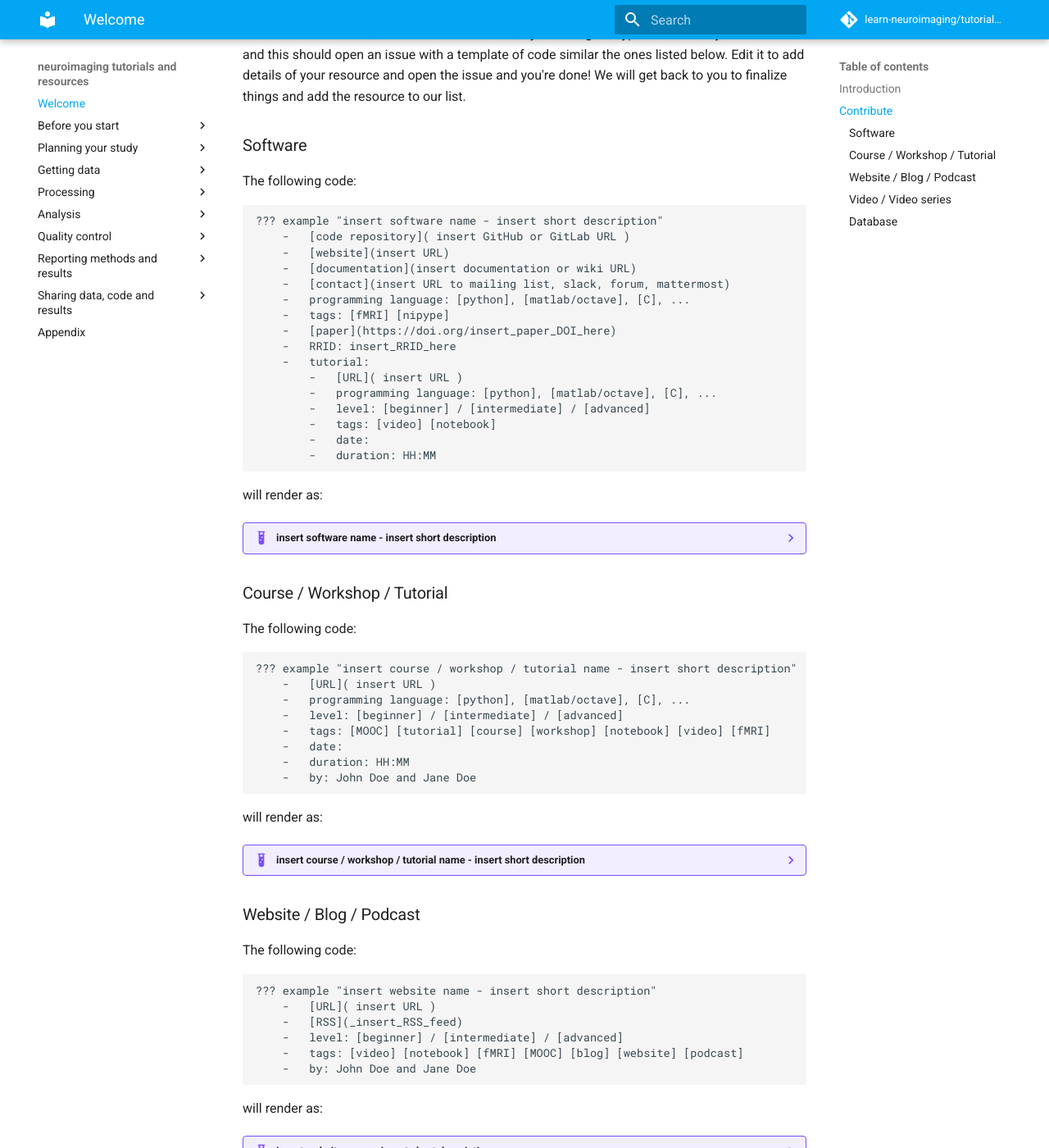
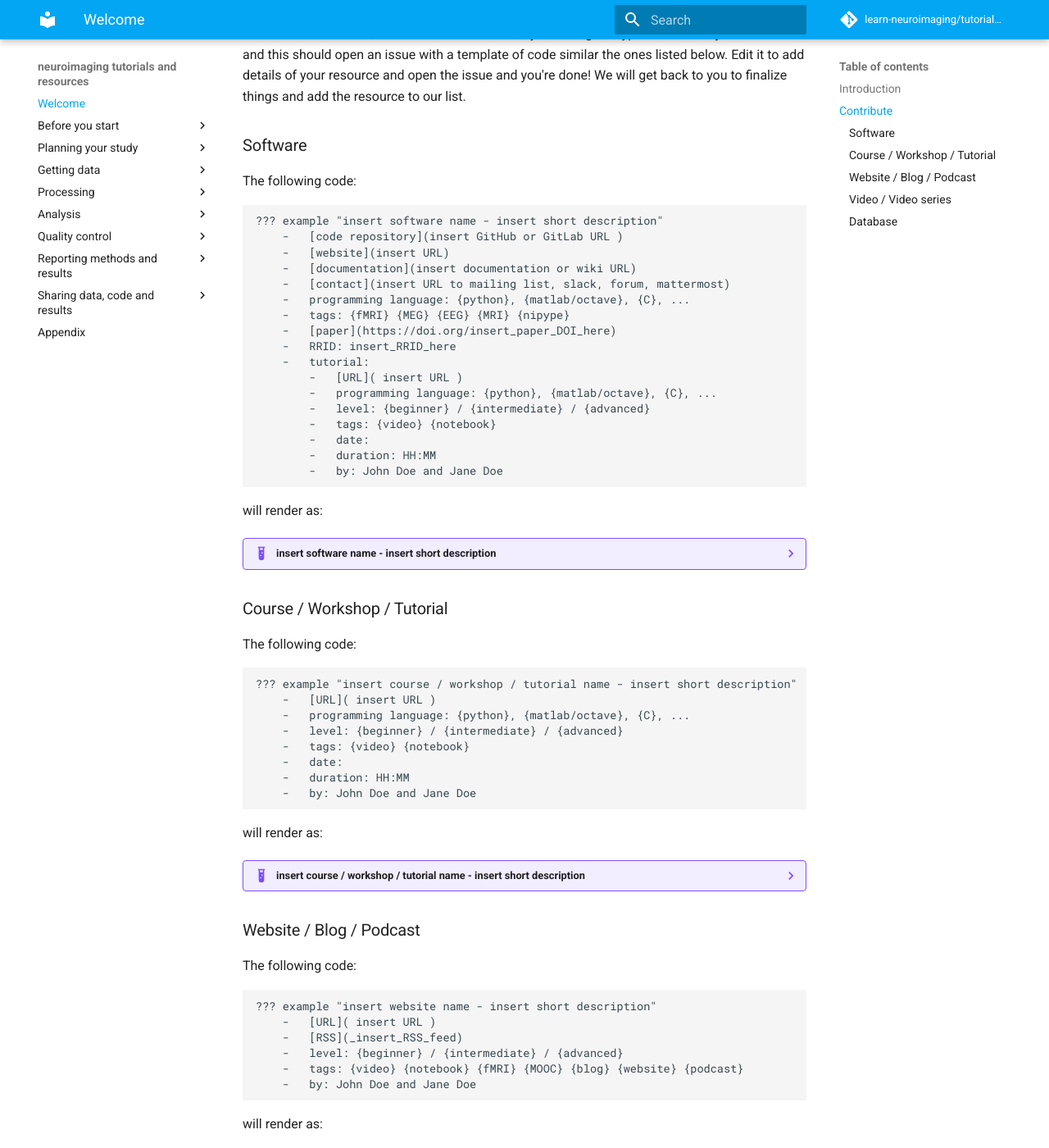
Before and after one commit to learn-neuroimaging/hitchhackers_guide_brain, an MkDocs documentation site: the page built from docs/index.md, in a window 1280 px wide and 1400 px high, scrolled down 444 px. Shown: the whole window at 82% size. Built offline with MkDocs 1.6.1 and Material for MkDocs 9.7.7, drawn with Linux system fonts in a browser that asks for light colours; comment, search, counter and statistics services are not loaded; some of the changed text lies outside the part shown.

````diff
--- a/docs/index.md
+++ b/docs/index.md
@@ -20,41 +20,43 @@ The following code:
 
 ```
 ??? example "insert software name - insert short description"
-    -   [code repository]( insert GitHub or GitLab URL )
+    -   [code repository](insert GitHub or GitLab URL )
     -   [website](insert URL)
     -   [documentation](insert documentation or wiki URL)
     -   [contact](insert URL to mailing list, slack, forum, mattermost)
-    -   programming language: [python], [matlab/octave], [C], ...
-    -   tags: [fMRI] [nipype]
+    -   programming language: {python}, {matlab/octave}, {C}, ...
+    -   tags: {fMRI} {MEG} {EEG} {MRI} {nipype}
     -   [paper](https://doi.org/insert_paper_DOI_here)
     -   RRID: insert_RRID_here
     -   tutorial:
         -   [URL]( insert URL )
-        -   programming language: [python], [matlab/octave], [C], ...
-        -   level: [beginner] / [intermediate] / [advanced]
-        -   tags: [video] [notebook]
+        -   programming language: {python}, {matlab/octave}, {C}, ...
+        -   level: {beginner} / {intermediate} / {advanced}
+        -   tags: {video} {notebook}
         -   date:
         -   duration: HH:MM
+        -   by: John Doe and Jane Doe
 ```
 
 will render as:
 
 ??? example "insert software name - insert short description"
-    -   [code repository]( insert GitHub or GitLab URL )
+    -   [code repository](insert GitHub or GitLab URL )
     -   [website](insert URL)
     -   [documentation](insert documentation or wiki URL)
     -   [contact](insert URL to mailing list, slack, forum, mattermost)
-    -   programming language: [python], [matlab/octave], [C], ...
-    -   tags: [fMRI] [nipype]
+    -   programming language: {python}, {matlab/octave}, {C}, ...
+    -   tags: {fMRI} {MEG} {EEG} {MRI} {nipype}
     -   [paper](https://doi.org/insert_paper_DOI_here)
     -   RRID: insert_RRID_here
     -   tutorial:
         -   [URL]( insert URL )
-        -   programming language: [python], [matlab/octave], [C], ...
-        -   level: [beginner] / [intermediate] / [advanced]
-        -   tags: [video] [notebook]
+        -   programming language: {python}, {matlab/octave}, {C}, ...
+        -   level: {beginner} / {intermediate} / {advanced}
+        -   tags: {video} {notebook}
         -   date:
         -   duration: HH:MM
+        -   by: John Doe and Jane Doe
 
 ### Course / Workshop / Tutorial
 
@@ -63,9 +65,9 @@ The following code:
 ```
 ??? example "insert course / workshop / tutorial name - insert short description"
     -   [URL]( insert URL )
-    -   programming language: [python], [matlab/octave], [C], ...
-    -   level: [beginner] / [intermediate] / [advanced]
-    -   tags: [MOOC] [tutorial] [course] [workshop] [notebook] [video] [fMRI]
+    -   programming language: {python}, {matlab/octave}, {C}, ...
+    -   level: {beginner} / {intermediate} / {advanced}
+    -   tags: {video} {notebook}
     -   date:
     -   duration: HH:MM
     -   by: John Doe and Jane Doe
@@ -75,9 +77,9 @@ will render as:
 
 ??? example "insert course / workshop / tutorial name - insert short description"
     -   [URL]( insert URL )
-    -   programming language: [python], [matlab/octave], [C], ...
-    -   level: [beginner] / [intermediate] / [advanced]
-    -   tags: [MOOC] [tutorial] [course] [workshop] [notebook] [video] [fMRI]
+    -   programming language: {python}, {matlab/octave}, {C}, ...
+    -   level: {beginner} / {intermediate} / {advanced}
+    -   tags: {video} {notebook}
     -   date:
     -   duration: HH:MM
     -   by: John Doe and Jane Doe
@@ -90,8 +92,8 @@ The following code:
 ??? example "insert website name - insert short description"
     -   [URL]( insert URL )
     -   [RSS](_insert_RSS_feed)
-    -   level: [beginner] / [intermediate] / [advanced]
-    -   tags: [video] [notebook] [fMRI] [MOOC] [blog] [website] [podcast]
+    -   level: {beginner} / {intermediate} / {advanced}
+    -   tags: {video} {notebook} {fMRI} {MOOC} {blog} {website} {podcast}
     -   by: John Doe and Jane Doe
 ```
 
@@ -100,8 +102,8 @@ will render as:
 ??? example "insert website name - insert short description"
     -   [URL]( insert URL )
     -   [RSS](_insert_RSS_feed)
-    -   level: [beginner] / [intermediate] / [advanced]
-    -   tags: [video] [notebook] [fMRI] [MOOC] [blog] [website] [podcast]
+    -   level: {beginner} / {intermediate} / {advanced}
+    -   tags: {video} {notebook} {fMRI} {MOOC} {blog} {website} {podcast}
     -   by: John Doe and Jane Doe
 
 ### Video / Video series
@@ -109,11 +111,11 @@ will render as:
 The following code:
 
 ```
-??? example "insert course / workshop / tutorial name - insert short description"
+??? example "insert video / video series name - insert short description"
     -   [URL]( insert URL )
-    -   programming language: [python], [matlab/octave], [C], ...
-    -   level: [beginner] / [intermediate] / [advanced]
-    -   tags: [MOOC] [tutorial] [course] [workshop] [notebook] [video] [fMRI]
+    -   programming language: {python}, {matlab/octave}, {C}, ...
+    -   level: {beginner} / {intermediate} / {advanced}
+    -   tags: {video} {MOOC}
     -   date:
     -   duration: HH:MM
     -   by: John Doe and Jane Doe
@@ -121,11 +123,11 @@ The following code:
 
 will render as:
 
-??? example "insert course / workshop / tutorial name - insert short description"
+??? example "insert video / video series name - insert short description"
     -   [URL]( insert URL )
-    -   programming language: [python], [matlab/octave], [C], ...
-    -   level: [beginner] / [intermediate] / [advanced]
-    -   tags: [MOOC] [tutorial] [course] [workshop] [notebook] [video] [fMRI]
+    -   programming language: {python}, {matlab/octave}, {C}, ...
+    -   level: {beginner} / {intermediate} / {advanced}
+    -   tags: {video} {MOOC}
     -   date:
     -   duration: HH:MM
     -   by: John Doe and Jane Doe
@@ -139,7 +141,7 @@ The following code:
     -   [database repository]( insert URL )
     -   [documentation](insert documentation or wiki URL)
     -   [contact](inser URL to mailing list, slack, forum, mattermost)
-    -   data type: [fMRI] [MEG] [EEG] [MRI]
+    -   data type: {fMRI} {MEG} {EEG} {MRI}
     -   tags:
     -   [paper](https://doi.org/insert_paper_DOI_here)
     -   RRID: insert_RRID_here
@@ -151,7 +153,7 @@ will render as:
     -   [database repository]( insert URL )
     -   [documentation](insert documentation or wiki URL)
     -   [contact](inser URL to mailing list, slack, forum, mattermost)
-    -   data type: [fMRI] [MEG] [EEG] [MRI]
+    -   data type: {fMRI} {MEG} {EEG} {MRI}
     -   tags:
     -   [paper](https://doi.org/insert_paper_DOI_here)
     -   RRID: insert_RRID_here
````
Also changed, not shown: .github/ISSUE_TEMPLATE/add-a-database.md, .github/ISSUE_TEMPLATE/add-a-software.md, .github/ISSUE_TEMPLATE/add-a-tutorial.md, .github/ISSUE_TEMPLATE/add-a-video.md, .github/ISSUE_TEMPLATE/add-a-website.md, .github/PULL_REQUEST_TEMPLATE/add-a-database.md, .github/PULL_REQUEST_TEMPLATE/add-a-software.md, .github/PULL_REQUEST_TEMPLATE/add-a-tutorial.md, .github/PULL_REQUEST_TEMPLATE/add-a-video.md, .github/PULL_REQUEST_TEMPLATE/add-a-website.md.
